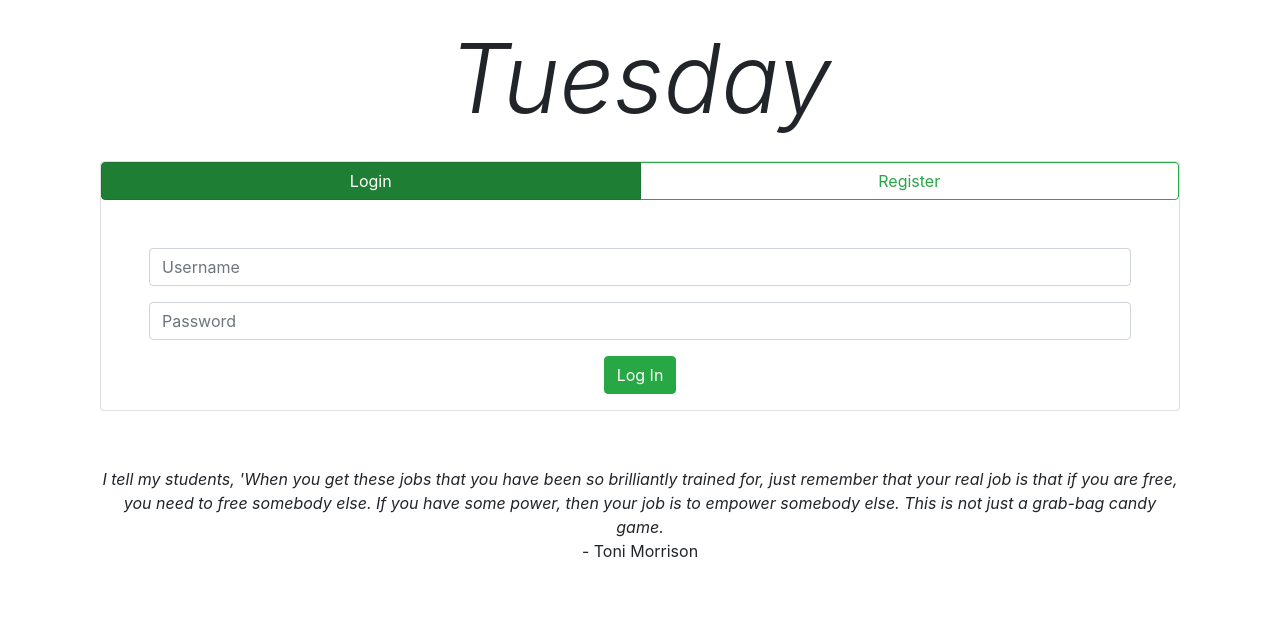
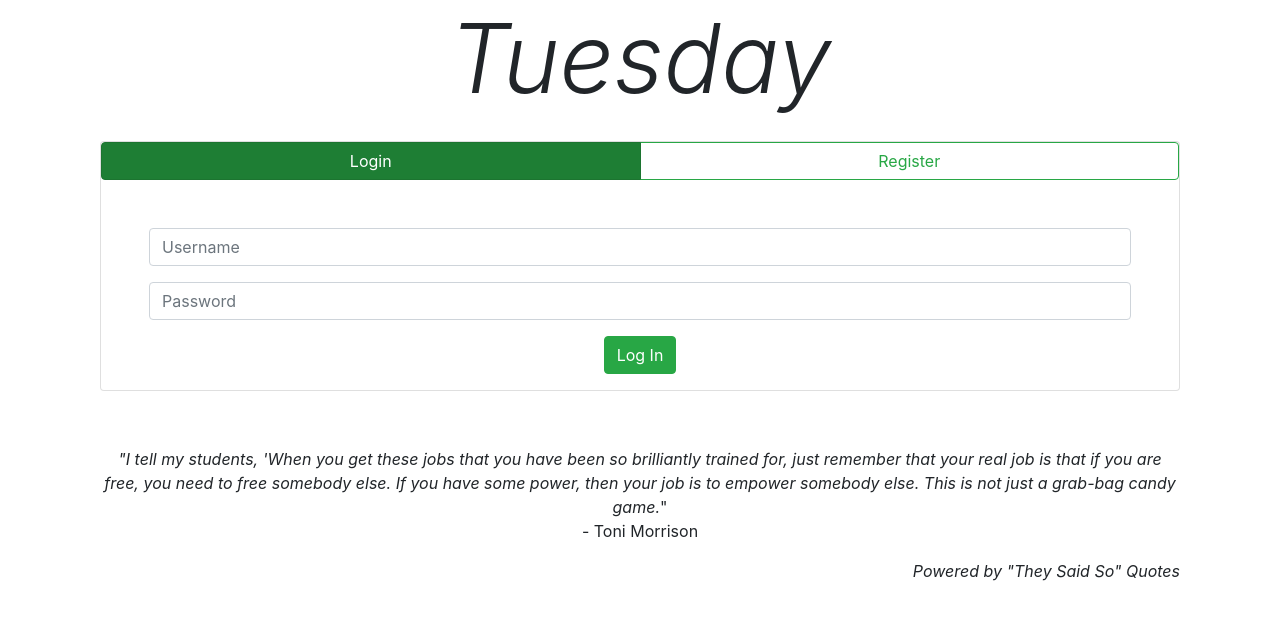
Before and after one commit to JChirinos3201/LetNogo, a Flask app: page / in a window 1280 px wide. Shown: the top 620 px of the page. Run offline with Flask 2, Linux system fonts and the light colour scheme; data comes from the database, SQL or seed files in the repository; some libraries are stand-ins or nearby versions.

Commit message:
Credited 'They Said So' Quotes in index

```diff
--- a/doc/devlog.txt
+++ b/doc/devlog.txt
@@ -16,6 +16,10 @@ Tuesday -- a web application for collaborators to track projects together and se
     \____/_/ \_____\/ \___/_(   \_____\/ \_____\/ \_____\/
 ==============================================================
 ||||||||||||||||||||||||||||||||||||||||||||||||||||||||||||||
+thomasZ -- 2019-01-16 23:27
+--------------------------------------------------------------
+- Credited "They Said So" for their quotes
+==============================================================
 johnnyW-- 2019-01-16 23:19
 --------------------------------------------------------------
 - Learned loop.index in Jinja
--- a/templates/index.html
+++ b/templates/index.html
@@ -77,11 +77,16 @@
                                 <!-- THE QUOTE -->
                                 <div class="row text-center">
                                     <div class="col">
-                                        <p> <i>{{ quote["quote"] }}</i> <br> - {{ quote["author"] }}</p>
+                                        <p> <i>"{{ quote["quote"] }}</i>" <br> - {{ quote["author"] }}</p>
                                     </div>
                                 </div>
                                 <!-- THE QUOTE -->
 
+				<div class="row text-right">
+                                    <div class="col">
+                                        <p> <i>Powered by "They Said So" Quotes </i> </p>
+                                    </div>
+                                </div>
 
                             </div>
                         </div>
```
